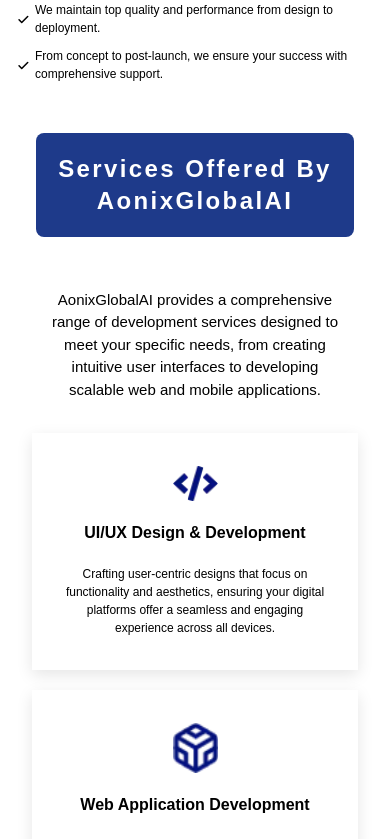
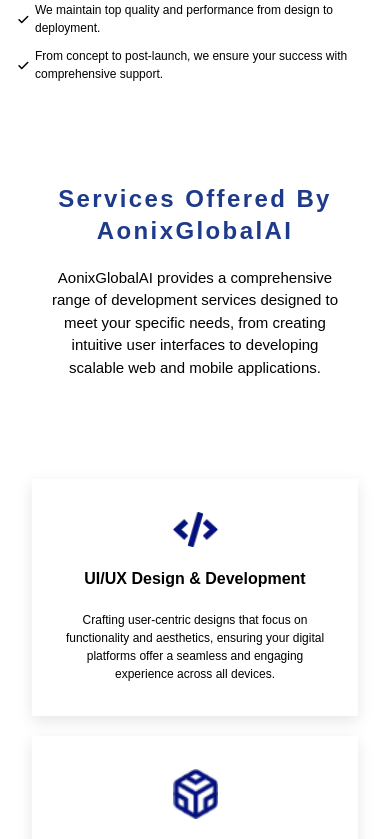
Before and after one commit to aOnixglobalai99/aonixglobalai-portfolio, a Next.js app: page / in a window 390 px wide. Shown: the part 2440-3279 px from the top of the page. Built offline with nearby package versions, Linux system fonts and the light colour scheme.

Commit message:
UI update

```diff
--- a/src/components/AboutUs.tsx
+++ b/src/components/AboutUs.tsx
@@ -4,7 +4,7 @@ import tick from '../../assets/images/tick-icon.svg';
 
 const AboutUsPage = () => {
   return (
-    <div id="about_us" className="pt-[100px] px-4 mb-[50px] md:mb-[100px]">
+    <div id="about_us" className="pt-[100px] px-4 mb-[100px]">
       <div className="max-w-[1140px] w-full m-auto flex flex-col md:flex-row gap-5">
         <div className="about-us-div h-[300px] md:h-[500px] w-full md:w-6/12 bg-center bg-no-repeat bg-cover relative">
           <div className="absolute"></div>
--- a/src/components/industryCarousel.tsx
+++ b/src/components/industryCarousel.tsx
@@ -155,11 +155,11 @@ const Industry: React.FC = () => {
   };
 
   return (
-    <section id="industries" className=" pb-32 ">
+    <section id="industries" className=" pb-[120px] ">
       <div className="w-full px-4 md:w-[90%] lg:w-[1140px] mx-auto">
         <div className="text-center px-5">
-          <div className="max-w-6xl mx-auto text-center -mb-20 max-md:mb-10 pb-4 md:pb-24">
-            <h2 className="text-2xl sm:text-4xl font-bold tracking-widest text-white mb-8 bg-blue-900 inline-block p-[20px] rounded-lg">
+          <div className="max-w-6xl mx-auto text-center">
+            <h2 className="text-2xl  sm:text-4xl lg:text-5xl font-bold tracking-widest text-blue-900">
               Our Industry Expertise
             </h2>
           </div>
@@ -171,7 +171,7 @@ const Industry: React.FC = () => {
           </p>
         </div>
 
-        <div className="relative w-full mt-16">
+        <div className="relative w-full mt-[100px]">
           <div
             className="overflow-hidden relative h-[420px] md:h-[350px] bg-white rounded-lg shadow-lg"
             onTouchStart={handleTouchStart}
--- a/src/pages/Industries.tsx
+++ b/src/pages/Industries.tsx
@@ -84,12 +84,11 @@ const Industry = () => {
     <div id="industries" className="">
       <div className="w-full px-4 md:w-[90%] lg:w-[1140px] mx-auto mb-12 md:mb-32">
         <div className="text-center px-5">
-          <div className="max-w-6xl mx-auto text-center -mb-20 max-md:mb-10 pb-4 md:pb-24">
-            <h2 className="text-2xl sm:text-4xl font-bold tracking-widest text-white bg-blue-900 inline-block p-[20px] rounded-lg">
+          <div className="max-w-6xl mx-auto text-center">
+            <h2 className="text-2xl  sm:text-4xl lg:text-5xl font-bold tracking-widest text-blue-900">
               Our Industry Expertise
             </h2>
           </div>
-          {/* <h2 className="text-3xl font-semibold">IT Solutions & Projects</h2> */}
           <p className="text-center text-[15px] mt-5 px-2 md:px-10">
             With broad experience across a number of sectors, we offer
             specialized solutions to meet the unique needs of each industry. The
--- a/src/pages/Service.tsx
+++ b/src/pages/Service.tsx
@@ -14,11 +14,11 @@ import Image from 'next/image';
 
 const Service = () => {
   return (
-    <div id="/services" className="mb-[50px] md:mb-[100px]">
+    <div id="/services" className="mb-[100px]">
       <div className="w-full px-4 md:w-[90%] lg:w-[1140px] mx-auto">
         <div className="text-center px-5">
           <div className="max-w-6xl mx-auto text-center">
-            <h2 className="text-2xl  sm:text-4xl font-bold tracking-widest text-white mb-8 bg-blue-900 inline-block p-[20px] rounded-lg">
+            <h2 className="text-2xl  sm:text-4xl lg:text-5xl font-bold tracking-widest text-blue-900">
               Services Offered By AonixGlobalAI
             </h2>
           </div>
@@ -32,7 +32,7 @@ const Service = () => {
 
         <div className="w-full px-4 md:w-[90%] lg:w-[1140px] mx-auto">
           {/* Services Grid */}
-          <div className="md:pt-[100px] pt-8 flex flex-col md:grid md:grid-cols-2 lg:grid-cols-3 gap-5">
+          <div className=" pt-[100px] flex flex-col md:grid md:grid-cols-2 lg:grid-cols-3 gap-5">
             {/* Service Card 1 */}
             <div className="backgrounddd bg-white text-center shadow-[0px_5px_15px_0px_rgba(0,0,0,0.1)] flex flex-col items-center gap-5 border-neutral-100 px-[30px] py-[33px] rounded-[0px_0px_0px_0px] border-solid border-[0px_0px_0px_0px]">
               <Image
--- a/src/pages/index.tsx
+++ b/src/pages/index.tsx
@@ -23,7 +23,7 @@ const HomePage = () => {
       <div className="w-full">
         <div className="homepagefirstdiv-back h-[800px] bg-center bg-no-repeat bg-cover">
           <div className="h-full flex flex-col items-start w-full max-w-[1140px] mx-auto pr-4 justify-center m-auto">
-            <div className="px-4">
+            <div className="px-4 xl:px-0">
               <h2 className="text-white font-black text-2xl sm:text-3xl md:text-4xl lg:text-5xl w-full sm:w-[500px] md:w-[600px] lg:w-[700px] leading-tight mb-4">
                 Innovative IT, AI & Tech Solutions for Modern Businesses
               </h2>
@@ -40,7 +40,7 @@ const HomePage = () => {
         </div>
 
         <div className="mt-[-100px]">
-          <div className="w-full max-w-[1140px] mx-auto grid grid-cols-1 sm:grid-cols-2 md:grid-cols-3 gap-5 px-4 lg:px-0">
+          <div className="w-full max-w-[1140px] mx-auto grid grid-cols-1 sm:grid-cols-2 md:grid-cols-3 gap-5 px-4 xl:px-0">
             {/* Card 1 */}
             <div className="backgrounddd bg-white text-center shadow-md flex flex-col items-center gap-5 border-neutral-100 px-6 py-8">
               <Image src={service2} alt="headerImg" width={45} height={45} />
```
